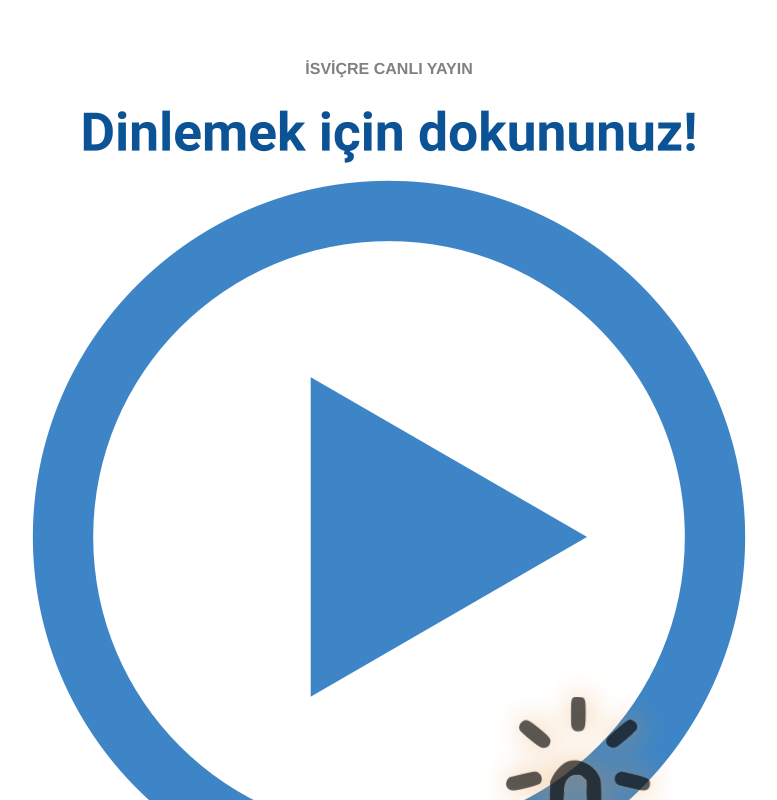
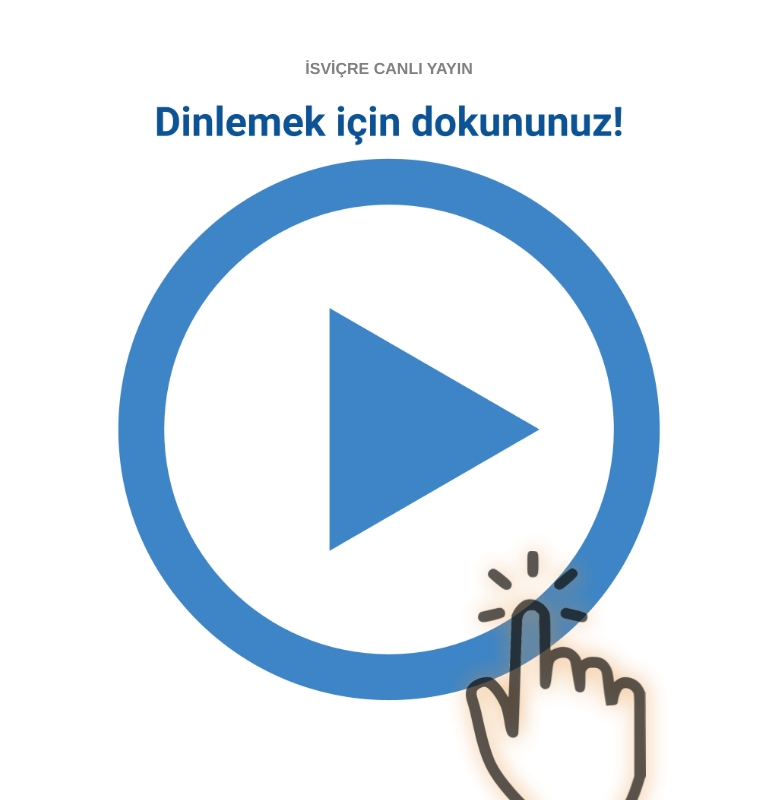
Before and after one commit to fatihuzdilli/canli-yayin, a Vue app: page / in a window 1280 px wide. Shown: the top 800 px of the page, without its empty margins (251-1028 px from the left). Built offline with nearby package versions, Linux system fonts and the light colour scheme.

Commit message:
made images responsive with max-height defined

```diff
--- a/src/App.vue
+++ b/src/App.vue
@@ -9,7 +9,7 @@
       <img
         alt="Dokun"
         src="./assets/play.png"
-        style="width: 100%; max-width: 750px; max-height: 1000px"
+        style="max-width: 100%; height: auto; max-height: 95vh"
         @click="onPlayClick"
       />
     </div>
@@ -17,7 +17,7 @@
       <img
         alt="Durdur"
         src="./assets/pause.png"
-        style="width: 100%; max-width: 750px; max-height: 1000px"
+        style="max-width: 100%; height: auto; max-height: 95vh"
         @click="onPauseClick"
       />
     </div>
@@ -25,7 +25,7 @@
       <img
         alt="Bekleniyor"
         src="./assets/waiting.png"
-        style="width: 100%; max-width: 750px; max-height: 1000px"
+        style="max-width: 100%; height: auto; max-height: 95vh"
         @click="onWaitingClick"
       />
     </div>
@@ -33,7 +33,7 @@
       <img
         alt="Hata"
         src="./assets/error.png"
-        style="width: 100%; max-width: 750px; max-height: 1000px"
+        style="max-width: 100%; height: auto; max-height: 95vh"
         @click="onErrorClick"
       />
     </div>
```
